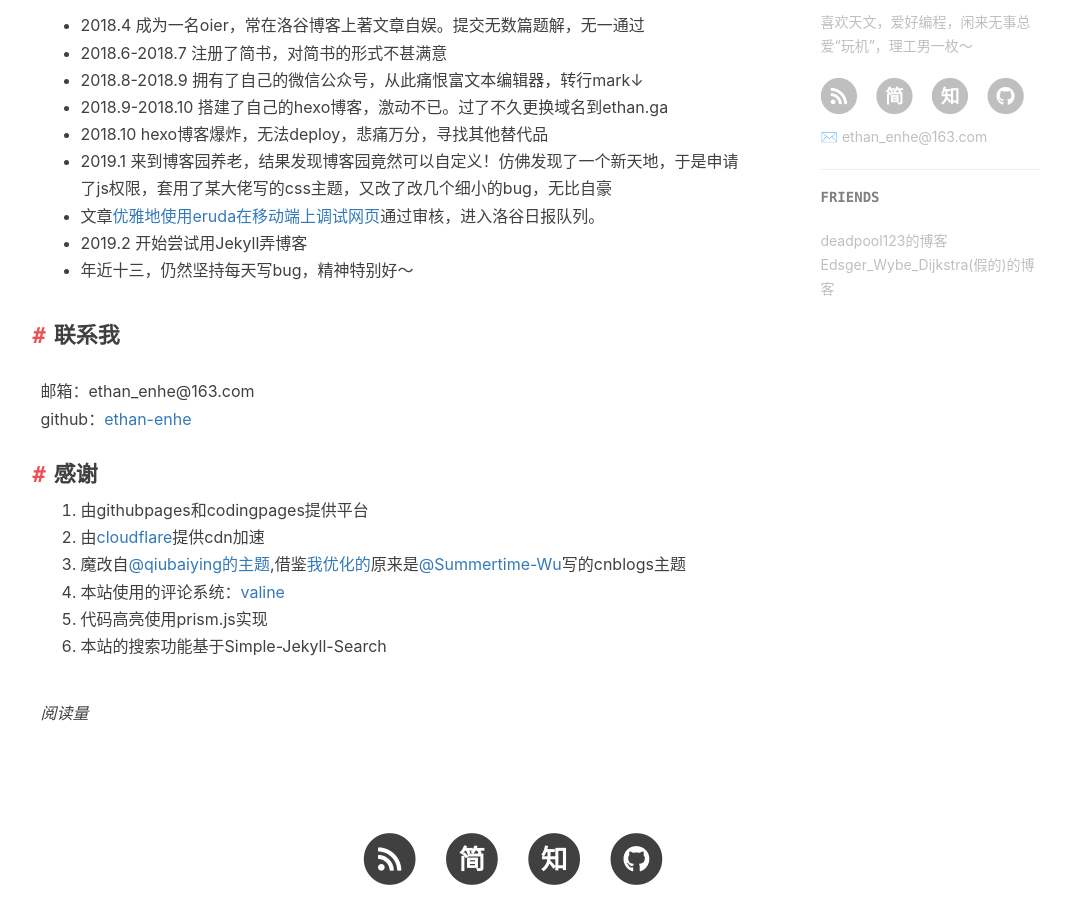
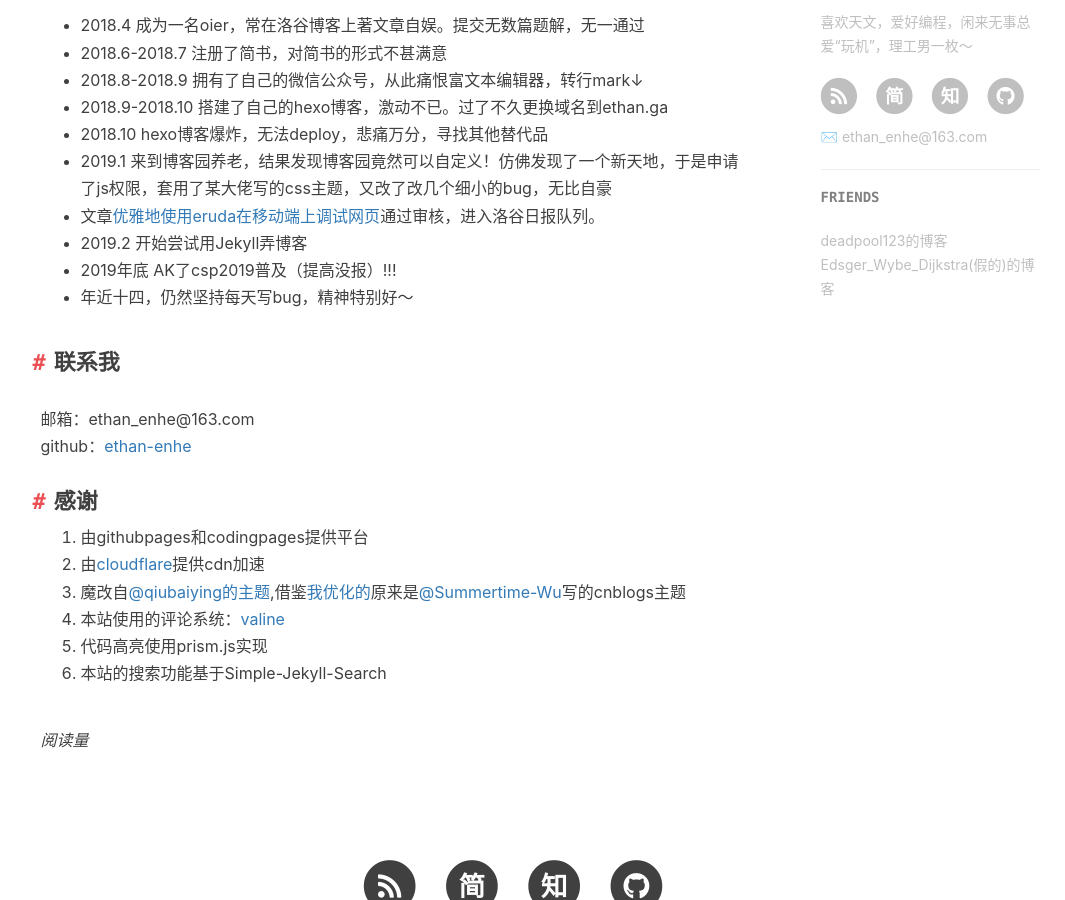
Before and after one commit to ethan-enhe/ethan-enhe.github.io, a Jekyll site: the page built from about.html, in a window 1280 px wide and 900 px high, scrolled down 981 px. Shown: the whole window, without its empty margins (127-1192 px from the left). Built offline with Jekyll 4.4.1, drawn with Linux system fonts in a browser that asks for light colours; nearby versions of some CDN libraries; comment, search, counter and statistics services are not loaded.

Commit message:
add about

```diff
--- a/about.html
+++ b/about.html
@@ -22,7 +22,8 @@ header-img: "img/home-bg-m42.jpg"
 		<li>2019.1 来到博客园养老，结果发现博客园竟然可以自定义！仿佛发现了一个新天地，于是申请了js权限，套用了某大佬写的css主题，又改了改几个细小的bug，无比自豪</li>
 		<li>文章<a href="/2019/02/01/优雅地使用eruda在移动端上调试网页/">优雅地使用eruda在移动端上调试网页</a>通过审核，进入洛谷日报队列。</li>
 		<li>2019.2 开始尝试用Jekyll弄博客</li>
-      <li>年近十三，仍然坚持每天写bug，精神特别好～</li>
+		<li>2019年底 AK了csp2019普及（提高没报）!!!</li>
+		<li>年近十四，仍然坚持每天写bug，精神特别好～</li>
 	</ul>
 	<h2 id="联系我">联系我</h2>
 	<p>邮箱：ethan_enhe@163.com</br>github：<a href="https://github.com/ethan-enhe">ethan-enhe</a></p>
@@ -59,9 +60,9 @@ header-img: "img/home-bg-m42.jpg"
 </script>
 {% endif %}
 
-<!-- Gitalk 评论 start  -->
+<!-- Gitalk 评论 start	-->
 {% if site.gitalk.enable %}
-<!-- Gitalk link  -->
+<!-- Gitalk link	-->
 <link rel="stylesheet" href="https://unpkg.com/gitalk/dist/gitalk.css">
 <script src="https://unpkg.com/gitalk@latest/dist/gitalk.min.js"></script>
 
@@ -81,7 +82,7 @@ header-img: "img/home-bg-m42.jpg"
 {% endif %}
 <!-- Gitalk end -->
 
- <!-- disqus 评论框 start  -->
+ <!-- disqus 评论框 start	-->
 {% if site.disqus.enable %}
 
 <div class="comment">
```
Lines whose indentation alone changed are shown as unchanged.
